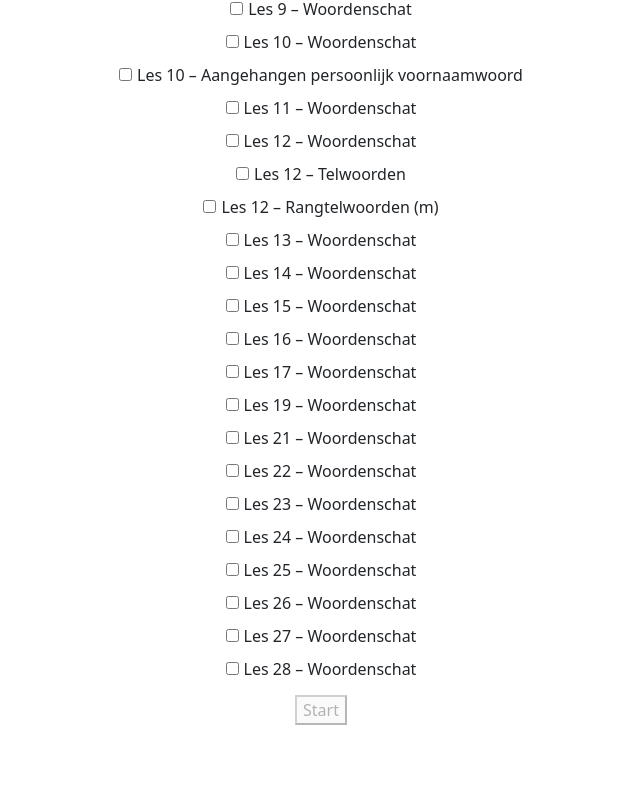
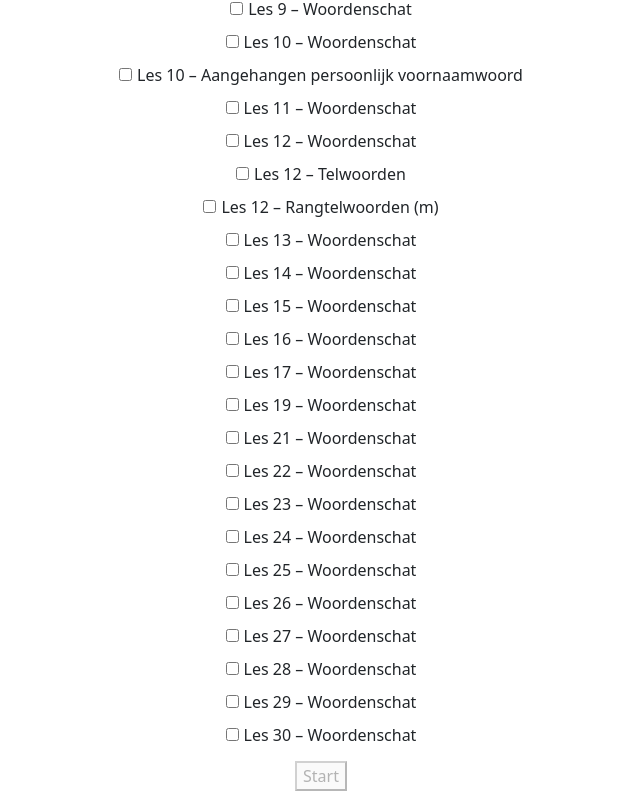
Before and after one commit to wilcomuit/bijbels-hebreeuws, a Vue app: page / in a window 1280 px wide. Shown: the part 370-1171 px from the top of the page, without its empty margins (319-959 px from the left). Before the commit the page ends 1105 px from the top, so only its background shows below. Built offline with nearby package versions, Linux system fonts and the light colour scheme.

Commit message:
Added lesson 29 and 30

```diff
--- a/src/lessons/_lessonList.ts
+++ b/src/lessons/_lessonList.ts
@@ -27,6 +27,8 @@ import lesson25Vocabulary from '@/lessons/lesson25/vocabulary'
 import lesson26Vocabulary from '@/lessons/lesson26/vocabulary'
 import lesson27Vocabulary from '@/lessons/lesson27/vocabulary'
 import lesson28Vocabulary from '@/lessons/lesson28/vocabulary'
+import lesson29Vocabulary from '@/lessons/lesson29/vocabulary'
+import lesson30Vocabulary from '@/lessons/lesson30/vocabulary'
 
 export default function lessonList() {
   return [
@@ -58,6 +60,8 @@ export default function lessonList() {
     lesson25Vocabulary,
     lesson26Vocabulary,
     lesson27Vocabulary,
-    lesson28Vocabulary
+    lesson28Vocabulary,
+    lesson29Vocabulary,
+    lesson30Vocabulary
   ]
 }
--- /dev/null
+++ b/src/lessons/lesson29/vocabulary.ts
@@ -0,0 +1,101 @@
+const questions: Array<QuestionType> = [
+  {
+    question: 'יָבֵשׁ',
+    answers: ['hij was droog', 'hij droogde op', 'hij viel droog'],
+    type: 'woordenschat'
+  },
+  {
+    question: 'יָגַע',
+    answers: ['hij was moe', 'hij werd moe', 'hij putte uit', 'hij matte af', 'hij belastte'],
+    type: 'woordenschat'
+  },
+  {
+    question: 'ידה',
+    answers: ['hij loofde', 'hij dankte', 'hij prees', 'hij beleed schuld'],
+    type: 'woordenschat'
+  },
+  {
+    question: 'יָטַב',
+    answers: ['hij was goed', 'hij was aangenaam', 'hij deed goed', 'hij deed wel', 'hij gaf voorspoed'],
+    type: 'woordenschat'
+  },
+  {
+    question: 'יכח',
+    answers: ['hij verkreeg recht', 'hij ging voor de rechter', 'hij sprak recht', 'hij kwam op voor het recht'],
+    type: 'woordenschat'
+  },
+  {
+    question: 'יָנַק',
+    answers: ['hij zoog', 'hij dronk aan de borst'],
+    type: 'woordenschat'
+  },
+  {
+    question: 'יָסַד',
+    answers: ['hij werd gegrondvest', 'hij verordende', 'hij grondvestte', 'hij beraadslaagde', 'hij spande samen'],
+    type: 'woordenschat'
+  },
+  {
+    question: 'יָסַר',
+    answers: ['hij vermaande', 'hij waarschuwde', 'hij strafte'],
+    type: 'woordenschat'
+  },
+  {
+    question: 'יָעַץ',
+    answers: ['hij gaf raad', 'hij beraamde'],
+    type: 'woordenschat'
+  },
+  {
+    question: 'יצב',
+    answers: ['hij ging staan', 'hij trad aan', 'hij hield stand'],
+    type: 'woordenschat'
+  },
+  {
+    question: 'יָצַק',
+    answers: ['hij goot', 'hij vloeide', 'hij stortte', 'hij goot uit'],
+    type: 'woordenschat'
+  },
+  {
+    question: 'יָצַת',
+    answers: ['hij brandde', 'hij werd verbrand'],
+    type: 'woordenschat'
+  },
+  {
+    question: 'יָשַׁר',
+    answers: ['hij was recht', 'hij was oprecht', 'hij was geschikt'],
+    type: 'woordenschat'
+  },
+  {
+    question: 'יתר',
+    answers: ['hij was over', 'het was over', 'hij bleef over'],
+    type: 'woordenschat'
+  },
+  {
+    question: 'קָטַר',
+    answers: ['hij bracht een offer', 'hij bracht een rookoffer', 'hij werd bewierookt'],
+    type: 'woordenschat'
+  },
+  {
+    question: 'שׁרת',
+    answers: ['hij diende', 'hij stond in dienst van'],
+    type: 'woordenschat'
+  },
+  {
+    question: 'סָגַר',
+    answers: ['hij sloot', 'hij werd ingesloten', 'hij werd gesloten'],
+    type: 'woordenschat'
+  },
+  {
+    question: 'שׁכם',
+    answers: ['hij stond vroeg op', 'hij laadde vroeg in de morgen op en ging op pad'],
+    type: 'woordenschat'
+  }
+]
+
+const lesson29Vocabulary: LessonType = {
+  id: 'lesson29-vocabulary',
+  name: 'Les 29 – Woordenschat',
+  type: 'woordenschat',
+  active: false,
+  questions
+}
+export default lesson29Vocabulary
--- /dev/null
+++ b/src/lessons/lesson30/vocabulary.ts
@@ -0,0 +1,101 @@
+const questions: Array<QuestionType> = [
+  {
+    question: 'בָּזַז',
+    answers: ['hij plunderde', 'hij beroofde'],
+    type: 'woordenschat'
+  },
+  {
+    question: 'בָּלַל',
+    answers: ['hij vermengde', 'hij roerde', 'hij overgoot met olie'],
+    type: 'woordenschat'
+  },
+  {
+    question: 'דָּמַם',
+    answers: ['hij was stil', 'hij zweeg', 'hij stond stil'],
+    type: 'woordenschat'
+  },
+  {
+    question: 'הלל',
+    answers: ['hij straalde', 'hij juichde', 'hij prees','hij gaf hoog op van'],
+    type: 'woordenschat'
+  },
+  {
+    question: 'חלל',
+    answers: ['hij ontwijdde', 'hij begon', 'hij doorboorde', 'hij speelde fluit'],
+    type: 'woordenschat'
+  },
+  {
+    question: 'חָנַן',
+    answers: ['hij was begunstigd', 'hij was genadig', 'hij erbarmde'],
+    type: 'woordenschat'
+  },
+  {
+    question: 'חָתַת',
+    answers: ['hij was stuk', 'hij was gebroken', 'hij was verslagen', 'hij was moedeloos'],
+    type: 'woordenschat'
+  },
+  {
+    question: 'מָדַד',
+    answers: ['hij mat', 'hij meette'],
+    type: 'woordenschat'
+  },
+  {
+    question: 'נָדַד',
+    answers: ['hij vluchtte', 'hij vloog op', 'hij doolde rond'],
+    type: 'woordenschat'
+  },
+  {
+    question: 'סָבַב',
+    answers: ['hij draaide', 'hij ging om iets heen'],
+    type: 'woordenschat'
+  },
+  {
+    question: 'צָרַר',
+    answers: ['hij benauwde', 'hij bracht in het nauw'],
+    type: 'woordenschat'
+  },
+  {
+    question: 'רָנַן',
+    answers: ['hij riep', 'hij joelde', 'hij jubelde'],
+    type: 'woordenschat'
+  },
+  {
+    question: 'שָׁדַד',
+    answers: ['hij gebruikte geweld', 'hij mishandelde', 'hij verwoestte'],
+    type: 'woordenschat'
+  },
+  {
+    question: 'שָׁמַם',
+    answers: ['hij raakte verbijsterd', 'hij stond verbijsterd', 'hij was verbijsterd'],
+    type: 'woordenschat'
+  },
+  {
+    question: 'תָּמַם',
+    answers: ['hij was volkomen', 'hij was voltooid', 'hij raakte op', 'hij was aan het eind', 'hij kwam om'],
+    type: 'woordenschat'
+  },
+  {
+    question: 'גְּבוּל',
+    answers: ['grens', 'gebied'],
+    type: 'woordenschat'
+  },
+  {
+    question: 'גִּבּוֹר',
+    answers: ['sterk', 'machtig', 'held'],
+    type: 'woordenschat'
+  },
+  {
+    question: 'קֶשֶׁת',
+    answers: ['boog'],
+    type: 'woordenschat'
+  }
+]
+
+const lesson30Vocabulary: LessonType = {
+  id: 'lesson30-vocabulary',
+  name: 'Les 30 – Woordenschat',
+  type: 'woordenschat',
+  active: false,
+  questions
+}
+export default lesson30Vocabulary
```
